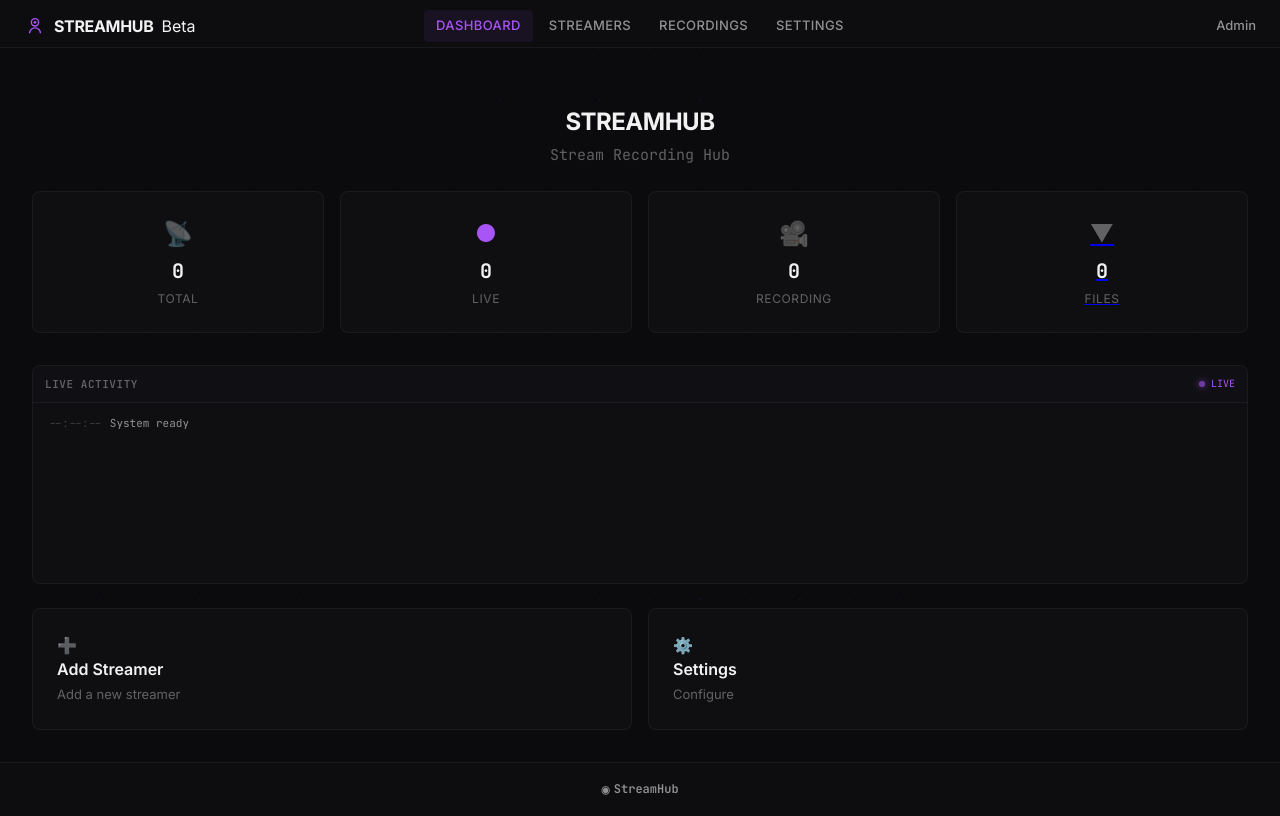
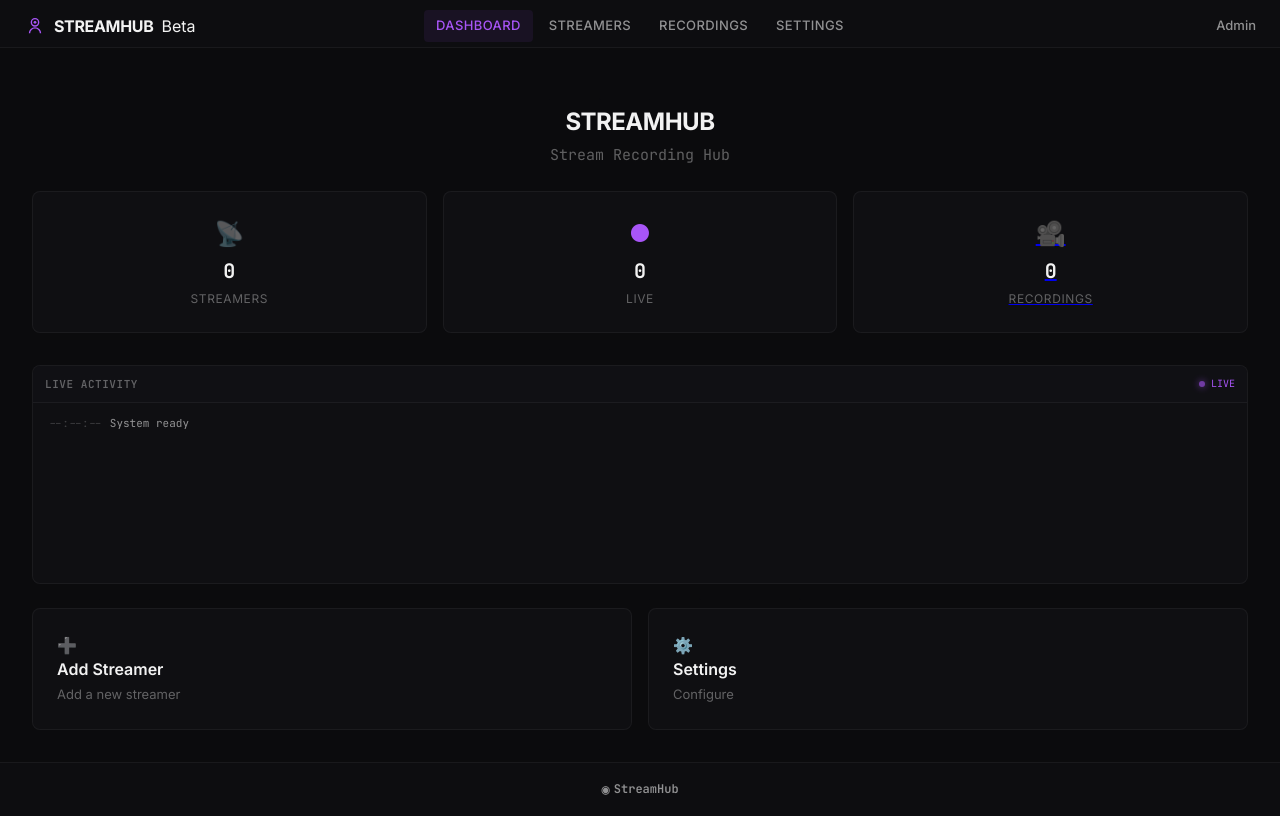
Before and after one commit to S8Y/StreamHub, a Flask app: page / in a window 1280 px wide. Run offline with Flask 3, Linux system fonts and the light colour scheme; data that the repository does not hold is empty.

Commit message:
Add files via upload

```diff
--- a/web/templates/base.html
+++ b/web/templates/base.html
@@ -96,9 +96,9 @@
             let targetY = mouseY;
 
             const layers = [
-                { gridSize: 100, dotSize: 1.5, parallaxStrength: 0.01, alpha: 0.08, lineAlpha: 0.02 },
-                { gridSize: 50, dotSize: 1, parallaxStrength: 0.02, alpha: 0.12, lineAlpha: 0.03 },
-                { gridSize: 25, dotSize: 0.5, parallaxStrength: 0.04, alpha: 0.06, lineAlpha: 0.015 }
+                { gridSize: 100, dotSize: 1, parallaxStrength: 0.01, alpha: 0.03, lineAlpha: 0.008 },
+                { gridSize: 50, dotSize: 0.5, parallaxStrength: 0.02, alpha: 0.04, lineAlpha: 0.012 },
+                { gridSize: 25, dotSize: 0.3, parallaxStrength: 0.04, alpha: 0.02, lineAlpha: 0.006 }
             ];
 
             function resize() {
@@ -111,7 +111,7 @@
                 const offsetX = (mouseX - window.innerWidth / 2) * parallaxStrength + Math.sin(time * 0.0005) * 2;
                 const offsetY = (mouseY - window.innerHeight / 2) * parallaxStrength + Math.cos(time * 0.0003) * 2;
 
-                ctx.strokeStyle = 'rgba(168, 85, 247, ' + (lineAlpha * 0.5) + ')';
+                ctx.strokeStyle = 'rgba(168, 85, 247, ' + (lineAlpha * 0.3) + ')';
                 ctx.lineWidth = 0.5;
 
                 for (let x = -gridSize; x < canvas.width + gridSize; x += gridSize) {
@@ -139,7 +139,7 @@
                         const glowAlpha = alpha * (0.5 + (1 - distance / maxDistance) * 0.5);
                         const pulse = Math.sin(time * 0.002 + x * 0.01 + y * 0.01) * 0.3 + 0.7;
 
-                        ctx.fillStyle = 'rgba(168, 85, 247, ' + (glowAlpha * pulse * 0.5) + ')';
+                        ctx.fillStyle = 'rgba(168, 85, 247, ' + (glowAlpha * pulse * 0.25) + ')';
                         ctx.beginPath();
                         ctx.arc(px, py, dotSize, 0, Math.PI * 2);
                         ctx.fill();
--- a/web/templates/dashboard.html
+++ b/web/templates/dashboard.html
@@ -12,22 +12,17 @@
     <div class="stat-card">
         <div class="stat-icon">📡</div>
         <div class="stat-value">{{ streamers_count }}</div>
-        <div class="stat-label">Total</div>
+        <div class="stat-label">Streamers</div>
     </div>
     <div class="stat-card">
         <div class="stat-icon" style="color: var(--success);">●</div>
         <div class="stat-value">{{ live_count }}</div>
         <div class="stat-label">Live</div>
     </div>
-    <div class="stat-card">
+    <a href="/recordings" class="stat-card">
         <div class="stat-icon" style="color: var(--danger);">🎥</div>
         <div class="stat-value">{{ recording_count }}</div>
-        <div class="stat-label">Recording</div>
-    </div>
-    <a href="/recordings" class="stat-card">
-        <div class="stat-icon">▼</div>
-        <div class="stat-value">{{ recordings|length }}</div>
-        <div class="stat-label">Files</div>
+        <div class="stat-label">Recordings</div>
     </a>
 </div>
 
--- a/web/templates/settings.html
+++ b/web/templates/settings.html
@@ -130,9 +130,9 @@
     </div>
 </div>
 
-<div class="flex gap-sm mt-lg">
+<div class="flex gap-sm mt-lg" style="justify-content: center; flex-wrap: wrap;">
     <button class="btn btn-primary" onclick="saveSettings()">Save</button>
-        <button class="btn btn-secondary" onclick="clearCache()">Clear Cache</button>
+    <button class="btn btn-secondary" onclick="clearCache()">Clear Cache</button>
 </div>
 {% endblock %}
 
--- a/web/templates/streamers.html
+++ b/web/templates/streamers.html
@@ -8,7 +8,7 @@
         <h1 class="page-title">Streamers</h1>
         <p class="page-subtitle">Manage your monitored streamers</p>
     </div>
-    <div class="page-header-right">
+    <div class="page-header-right" style="display: flex; gap: 8px; flex-wrap: wrap; justify-content: center;">
         <button class="btn btn-secondary" onclick="checkAllAndRecord()">Check All</button>
         <button class="btn btn-primary" onclick="showAddModal()">+ Add</button>
     </div>
```
Also changed, not shown: web/templates/recordings.html (+6 -5 lines).
